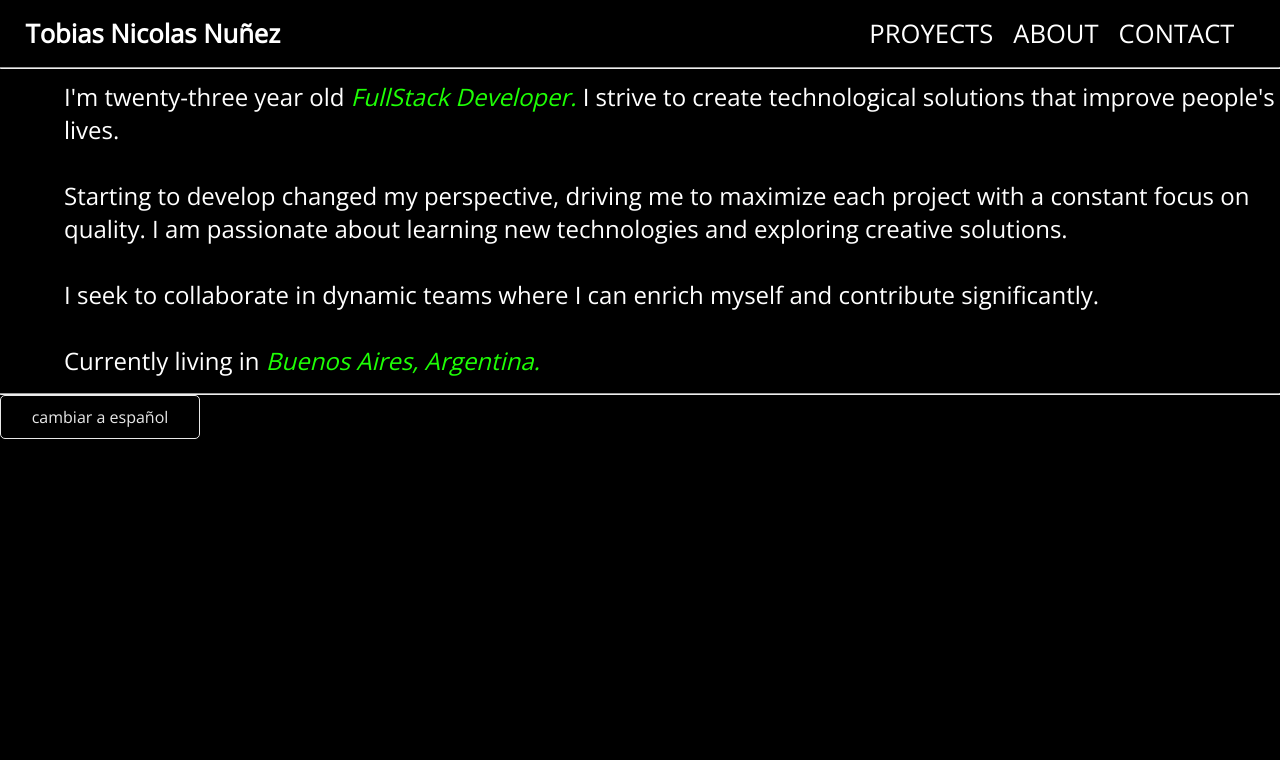
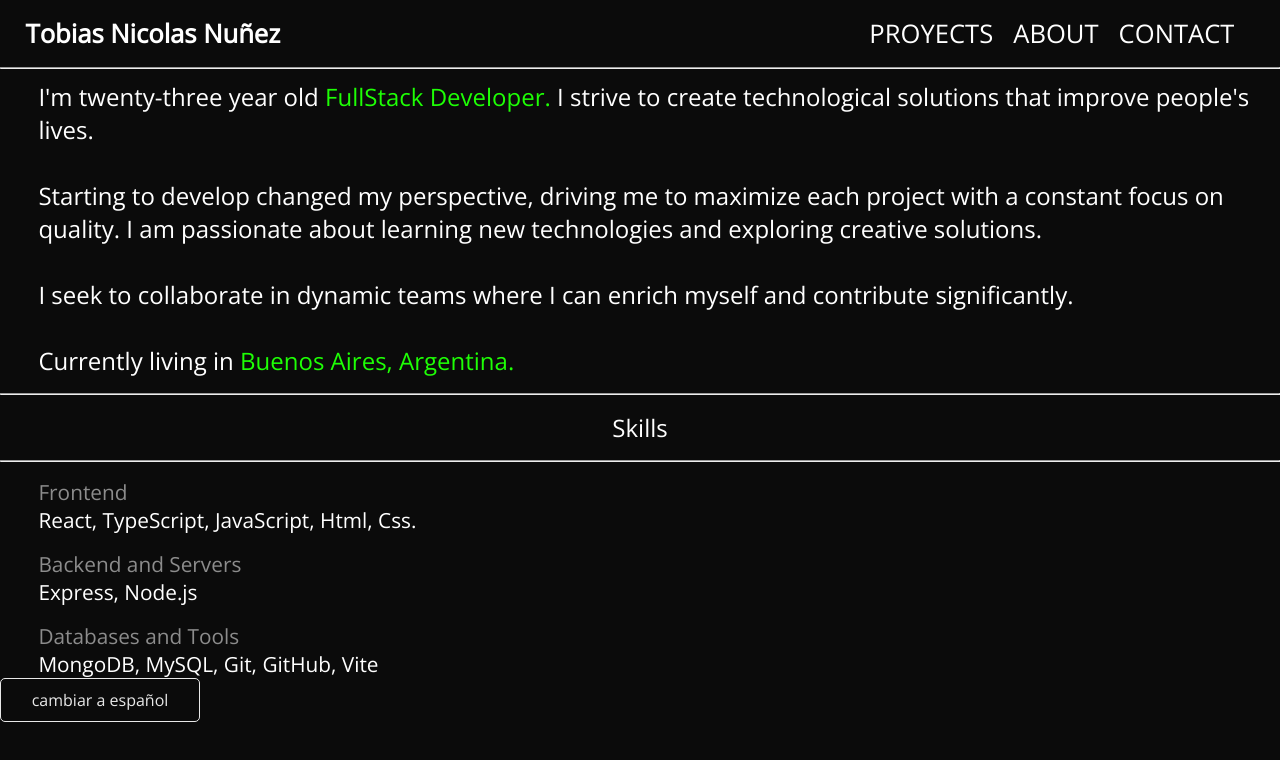
Before and after one commit to tobiasNicolasN/portfolio, a React (Vite) app: page /portfolio in a window 1280 px wide. Both pictures are taken after a click on the button "change to english". Shown: the top 760 px of the page. Built offline with nearby package versions, Linux system fonts and the light colour scheme.

Commit message:
Styling Portfolio
Adding information

```diff
--- a/src/index.css
+++ b/src/index.css
@@ -8,7 +8,7 @@
   font-family: 'Open Sans', sans-serif;}
 
 body {
-  background-color: #000000
+  background-color: #0b0b0b
   ;
   display: flex;
   justify-content: center;
--- a/src/pages/Portfolio.tsx
+++ b/src/pages/Portfolio.tsx
@@ -15,9 +15,9 @@ function Español({ language, changeLanguage }: IPorfolio) {
         <>
           <NavBar language={language} />
           <div className={style.aboutContainer}>
-            <p className={style.about}>
+            <p className={style.text}>
               Soy un{" "}
-              <span className={style.colorText}>Desarrollador FullStack</span>{" "}
+              <span className={style.highlighted}>Desarrollador FullStack</span>{" "}
               de veintitrés años. Me esfuerzo por crear soluciones tecnológicas
               que mejoren la vida de las personas. <br />
               <br /> Empezar a desarrollar cambió mi perspectiva, impulsándome a
@@ -27,17 +27,30 @@ function Español({ language, changeLanguage }: IPorfolio) {
               <br /> Busco colaborar en equipos dinámicos donde pueda
               enriquecerme y contribuir de manera significativa. <br />
               <br /> Actualmente, resido en{" "}
-              <span className={style.colorText}>Buenos Aires, Argentina.</span>
+              <span className={style.highlighted}>
+                Buenos Aires, Argentina.
+              </span>
             </p>
           </div>
           <hr />
           <div className={style.skillsContainer}>
-              <p>Front-End</p>
-            <div>
-              <p>REACT</p>
-              <p>HTML</p>
-              <p>CSS</p>
-
+            <p className={style.titleSkill}>Habilidades</p>
+            <hr />
+            <div className={style.skills}>
+              <p className={style.skillSection}>Frontend</p>
+              <p className={style.skillText}>
+                React, TypeScript, JavaScript, Html, Css.
+              </p>
+            </div>
+            <div className={style.skills}>
+            <p className={style.skillSection}>Backend y Servidores</p>
+              <p className={style.skillText}>Express, Node.js</p>
+            </div>
+            <div className={style.skills}>
+            <p className={style.skillSection}>Bases de Datos y Herramientas</p>
+              <p className={style.skillText}>
+                MongoDB, MySQL, Git, GitHub, Vite
+              </p>
             </div>
           </div>
           <button
@@ -51,17 +64,45 @@ function Español({ language, changeLanguage }: IPorfolio) {
         <>
           <NavBar language={language} />
           <div className={style.aboutContainer}>
-            <p className={style.about}>
-              I'm twenty-three year old {" "}
-              <span className={style.colorText}>FullStack Developer.</span>{" "}
-              I strive to create technological solutions that improve people's lives. <br />
-              <br /> Starting to develop changed my perspective, driving me to maximize each project with a constant focus on quality. I am passionate about learning new technologies and exploring creative solutions. <br />
-              <br /> I seek to collaborate in dynamic teams where I can enrich myself and contribute significantly. <br />
+            <p className={style.text}>
+              I'm twenty-three year old{" "}
+              <span className={style.highlighted}>FullStack Developer.</span> I
+              strive to create technological solutions that improve people's
+              lives. <br />
+              <br /> Starting to develop changed my perspective, driving me to
+              maximize each project with a constant focus on quality. I am
+              passionate about learning new technologies and exploring creative
+              solutions. <br />
+              <br /> I seek to collaborate in dynamic teams where I can enrich
+              myself and contribute significantly. <br />
               <br /> Currently living in{" "}
-              <span className={style.colorText}>Buenos Aires, Argentina.</span>
+              <span className={style.highlighted}>
+                Buenos Aires, Argentina.
+              </span>
             </p>
           </div>
           <hr />
+          <div className={style.skillsContainer}>
+            <p className={style.titleSkill}>Skills</p>
+            <hr />
+            <div className={style.skills}>
+              <p className={style.skillSection}>Frontend</p>
+              <p className={style.skillText}>
+                React, TypeScript, JavaScript, Html, Css.
+              </p>
+            </div>
+            <div className={style.skills}>
+            <p className={style.skillSection}>Backend and Servers</p>
+              <p className={style.skillText}>Express, Node.js</p>
+            </div>
+            <div className={style.skills}>
+            <p className={style.skillSection}>Databases and Tools</p>
+              <p className={style.skillText}>
+                MongoDB, MySQL, Git, GitHub, Vite
+              </p>
+            </div>
+          </div>
+
           <button
             className={style.languageButton}
             onClick={() => changeLanguage(language)}
--- a/src/styles/NavBar.module.css
+++ b/src/styles/NavBar.module.css
@@ -1,6 +1,8 @@
 .container {
   width: 100vw;
-  height: 10vh;
+  height: 8vh;
+  position: fixed;
+  background: #0b0b0b;
 }
 
 .navBar {
--- a/src/styles/Portfolio.module.css
+++ b/src/styles/Portfolio.module.css
@@ -19,18 +19,44 @@
   }
 
   .aboutContainer{
-    margin-left: 5vw;
+    margin-left: 3vw;
     font-weight: 500;
     margin-bottom: 2vh;
+    margin-top: 10vh;
   }
 
-  .about{
+  .text{
     color: white;
     text-align: left;
     font-size: 1.5rem;
   }
 
-  .colorText{
+  .highlighted{
     color: #1eff05;
-    font-style: italic;
+    /* font-style: italic; */
   }
+
+
+  .titleSkill{
+    color: white;
+    font-size: 1.5rem;
+    text-align: center;
+    margin-top: 2vh;
+    margin-bottom: 2vh;
+  }
+
+  .skills{
+    margin-left: 3vw;
+  }
+
+  .skillSection{
+    color: #8c8c8c;
+    font-size: 1.3rem;
+    margin-top: 2vh;
+  }
+
+  .skillText{
+    color:white;
+    text-align: left;
+    font-size: 1.3rem;
+  }
--- a/src/styles/Skills.module.css
+++ /dev/null
@@ -1,20 +0,0 @@
-.container{
-    width: 95vw;
-    align-items: center;
-    color: #e8e8e8;
-    display: flex;
-    flex-direction: column;
-}
-
-.title{
-    text-align: center;
-    font-size: 4vh;
-}
-
-
-.icons{
-    text-align: center;
-    display: flex;
-    gap: 8vw;
-    font-size: 4vh;
-}
```
Also changed, not shown: src/components/Skills.tsx (deleted, +0 -67 lines).
